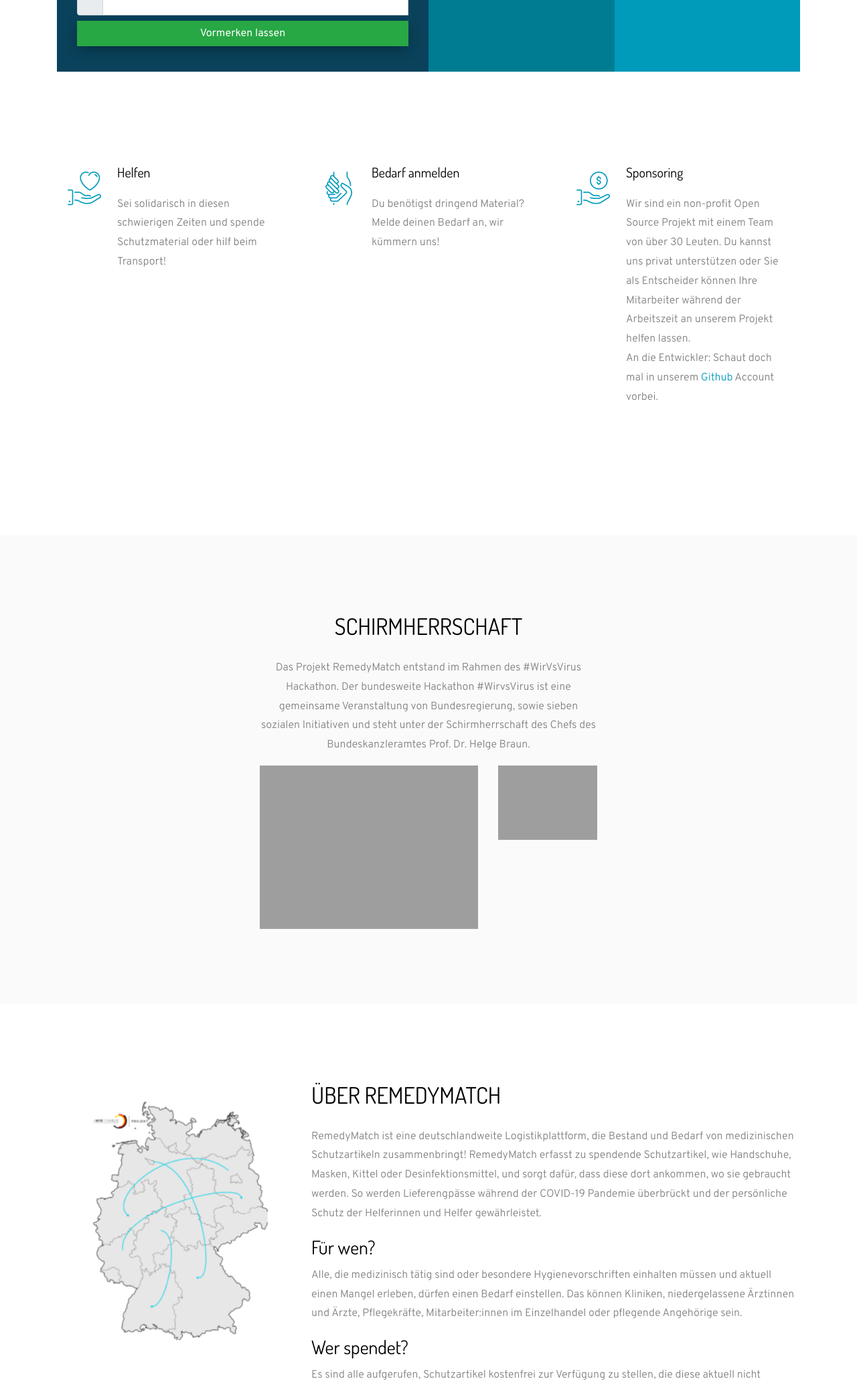
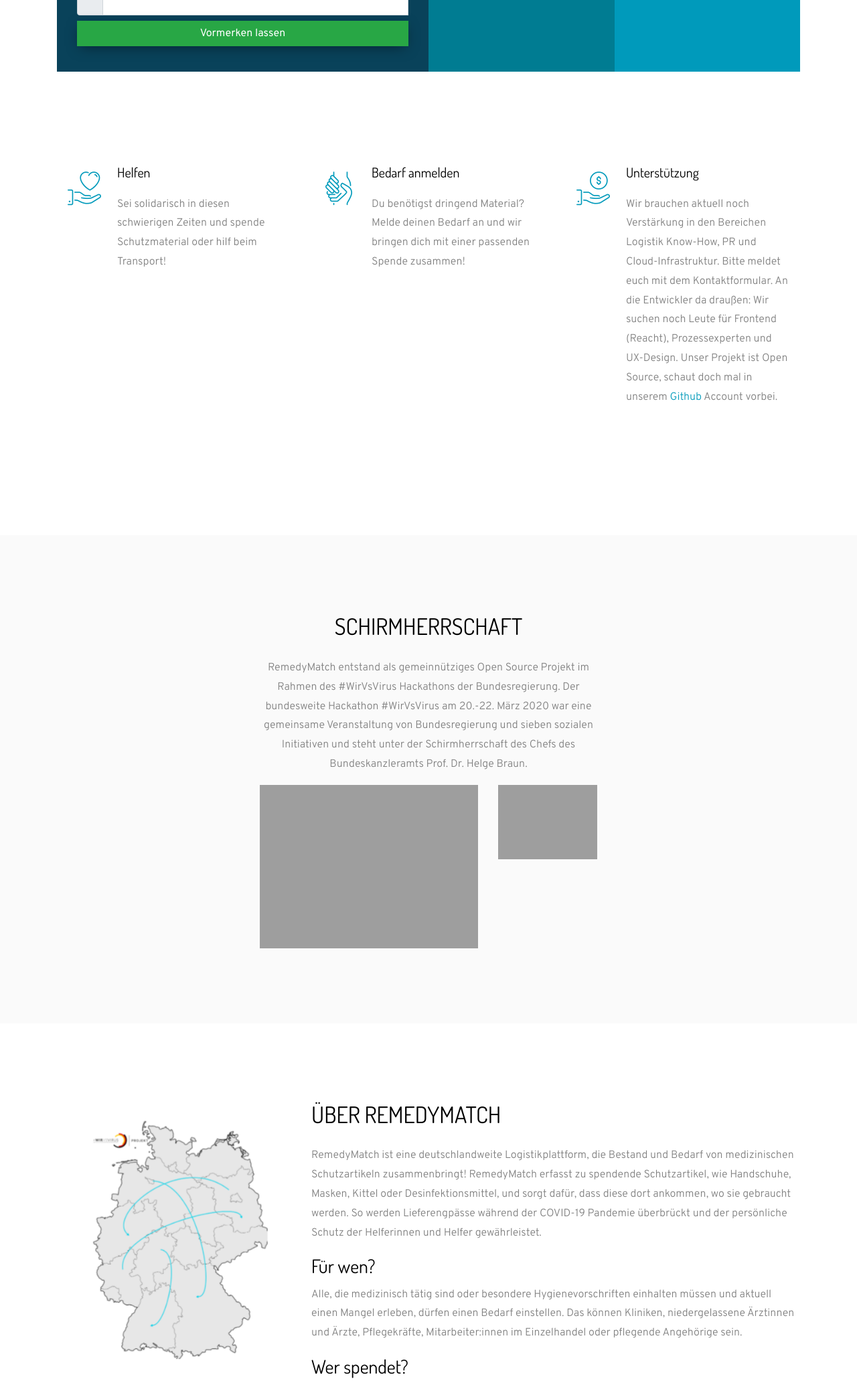
Before and after one commit to remedyMatch/rm-landingpage, a PHP site: page / in a window 1280 px wide. Shown: the part 915-2980 px from the top of the page at 67% size. Run offline with PHP 8.4, Linux system fonts and the light colour scheme; some libraries are stand-ins or nearby versions; some web fonts are replaced; grey boxes are pictures that could not be loaded.

Commit message:
Update index.html.twig

```diff
--- a/templates/index.html.twig
+++ b/templates/index.html.twig
@@ -121,7 +121,7 @@
                         <div class="icon d-flex mb-3"><span class="flaticon-charity"></span></div>
                         <div class="media-body pl-4">
                             <h3 class="heading">Bedarf anmelden</h3>
-                            <p>Du benötigst dringend Material? Melde deinen Bedarf an, wir kümmern uns!</p>
+                            <p>Du benötigst dringend Material? Melde deinen Bedarf an und wir bringen dich mit einer passenden Spende zusammen!</p>
                         </div>
                     </div>
                 </div>
@@ -129,12 +129,11 @@
                     <div class="media block-6 d-flex services p-3 py-4 d-block">
                         <div class="icon d-flex mb-3"><span class="flaticon-donation"></span></div>
                         <div class="media-body pl-4">
-                            <h3 class="heading">Sponsoring</h3>
+                            <h3 class="heading">Unterstützung</h3>
                                 <p>
-                                    Wir sind ein non-profit Open Source Projekt mit einem Team von über 30 Leuten.
-                                    Du kannst uns privat unterstützen oder Sie als Entscheider können
-                                    Ihre Mitarbeiter während der Arbeitszeit an unserem Projekt helfen lassen.<br>
-                                    An die Entwickler: Schaut doch mal in unserem <a href="https://github.com/remedyMatch" target="_blank">Github</a> Account vorbei.
+                                    Wir brauchen aktuell noch Verstärkung in den Bereichen Logistik Know-How, PR und Cloud-Infrastruktur. Bitte meldet euch mit dem Kontaktformular.
+									An die Entwickler da draußen: Wir suchen noch Leute für Frontend (Reacht), Prozessexperten und UX-Design.
+									Unser Projekt ist Open Source, schaut doch mal in unserem <a href="https://github.com/remedyMatch" target="_blank">Github</a> Account vorbei.
                                 </p>
                         </div>
                     </div>
@@ -149,9 +148,9 @@
             <div class="row justify-content-center">
                 <div class="col-md-5 heading-section ftco-animate text-center">
                     <h2 class="mb-4">Schirmherrschaft</h2>
-                    <p>Das Projekt RemedyMatch entstand im Rahmen des #WirVsVirus Hackathon. Der bundesweite Hackathon #WirvsVirus ist eine gemeinsame Veranstaltung von Bundesregierung, sowie sieben sozialen Initiativen und steht unter der Schirmherrschaft des Chefs des Bundeskanzleramtes Prof.
-                        Dr.
-                        Helge Braun.</p>
+                    <p>RemedyMatch entstand als gemeinnütziges Open Source Projekt im Rahmen des #WirVsVirus Hackathons der Bundesregierung.
+					Der bundesweite Hackathon #WirVsVirus am 20.-22. März 2020 war eine gemeinsame Veranstaltung von Bundesregierung und sieben sozialen Initiativen
+					und steht unter der Schirmherrschaft des Chefs des Bundeskanzleramts Prof. Dr. Helge Braun.</p>
                     <div class="row">
                         <div class="col-8"><img
                                     src="https://wirvsvirushackathon.org/wp-content/uploads/2020/03/Die_Bundesregierung_Logo.svg_.png"
@@ -270,7 +269,10 @@
             <div class="row justify-content-center mb-5 pb-3">
                 <div class="col-md-5 heading-section ftco-animate text-center">
                     <h2 class="mb-4">Danke für eure Unterstützung</h2>
-                    <p>Text to fill later!</p>
+                    <p>Als nicht-kommerzielles Projekt entstehen RemedyMatch und seinem Team Aufwand und Kosten.
+					Daher sind wir in Kontakt mit einer Reihe von Partnern, die unser Projekt mit Sachspenden oder
+					Knowhow unterstützen wollen. Alle Partner tauchen bald an dieser Stelle auf. Wenn du dich Form von Logistik,
+					Medienpartnerschaft, Cloud-Dienstleistungen, Knowhow oder Marketing einbringen möchtest, kontaktiere uns jederzeit.</p>
                 </div>
             </div>
             <div class="row">
```
